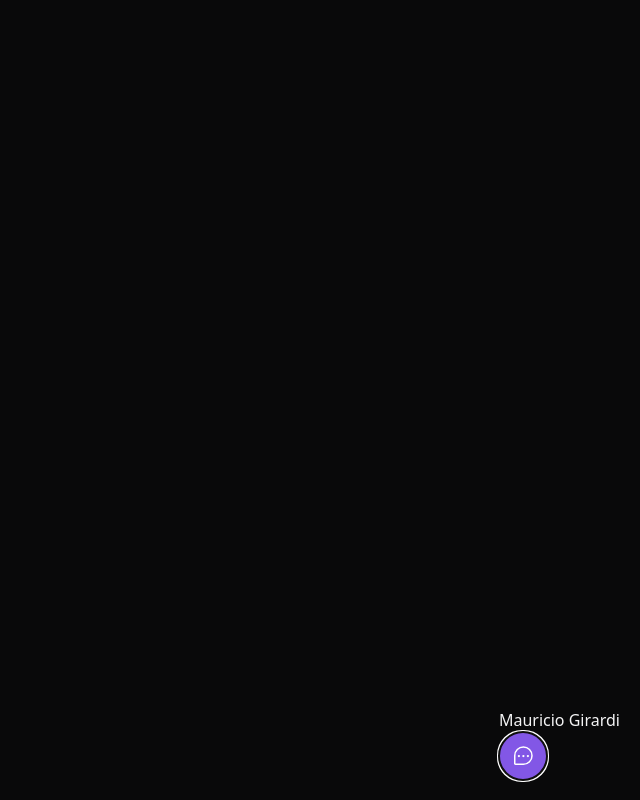
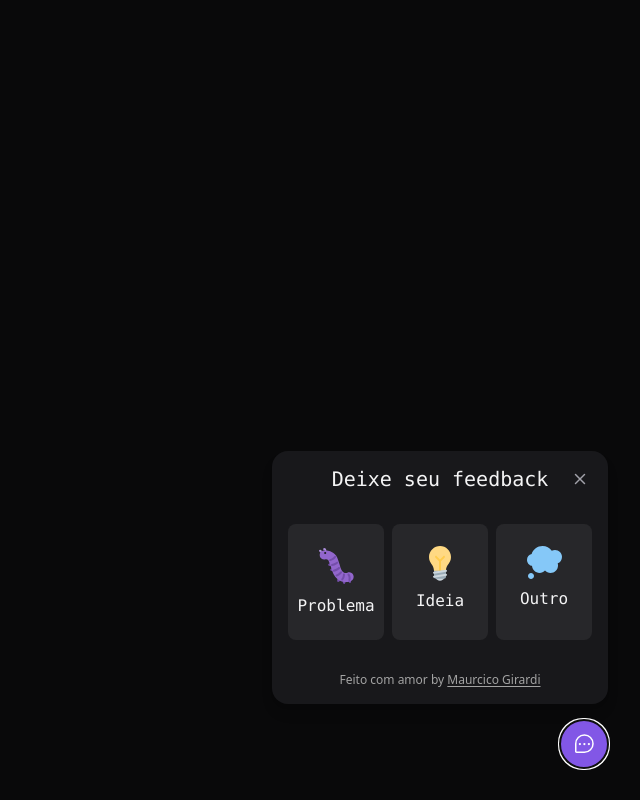
Before and after one commit to mauriciogirardi/feedback-widget, a React (Vite) app in the folder web/: page / in a window 1280 px wide. Both pictures are taken after a click on the button "Feedback". Shown: the whole page, without its empty margins (640-1280 px from the left). Built offline with nearby package versions, Linux system fonts and the light colour scheme; what tailwindcss-scrollbar would draw is missing.

Commit message:
create feedback component

```diff
--- /dev/null
+++ b/web/src/components/CloseButton.tsx
@@ -0,0 +1,13 @@
+import { Popover } from "@headlessui/react";
+import { X } from "phosphor-react";
+
+export const CloseButton = () => {
+  return (
+    <Popover.Button
+      className="top-5 right-5 absolute text-zinc-400 hover:text-zinc-100 transition"
+      title="Fechar formulário de feedback"
+    >
+      <X className="w-4 h-4" weight="bold" />
+    </Popover.Button>
+  );
+};
--- a/web/src/components/Widget.tsx
+++ b/web/src/components/Widget.tsx
@@ -1,10 +1,13 @@
 import { ChatTeardropDots } from "phosphor-react";
 import { Popover } from "@headlessui/react";
+import { WidgetForm } from "./WidgetForm";
 
 export const Widget = () => {
   return (
-    <Popover className="absolute bottom-5 right-5">
-      <Popover.Panel>Mauricio Girardi</Popover.Panel>
+    <Popover className="absolute bottom-5 right-5 md:bottom-8 md:right-8 flex flex-col items-end">
+      <Popover.Panel>
+        <WidgetForm />
+      </Popover.Panel>
 
       <Popover.Button
         className="bg-brand-500 rounded-full px-3 h-12 text-white flex items-center group"
--- /dev/null
+++ b/web/src/components/WidgetForm/FooterForm.tsx
@@ -0,0 +1,14 @@
+export const FooterForm = () => {
+  return (
+    <footer className="text-xs text-neutral-400">
+      Feito com amor by{" "}
+      <a
+        className="underline underline-offset-2 hover:text-purple-300 transition"
+        href="https://www.linkedin.com/in/mauricio-girardi/"
+        target="_blank"
+      >
+        Maurcico Girardi
+      </a>
+    </footer>
+  );
+};
--- /dev/null
+++ b/web/src/components/WidgetForm/HeaderForm.tsx
@@ -0,0 +1,44 @@
+import { ArrowLeft } from "phosphor-react";
+import { CloseButton } from "../CloseButton";
+import { FeedbackTypeProps, feedbackTypes } from "./Steps/FeedbackTypeStep";
+
+type HeaderFormProps = {
+  feedbackType?: FeedbackTypeProps | null;
+  onFeedbackRestartRequest: () => void;
+};
+
+export const HeaderForm = ({
+  feedbackType,
+  onFeedbackRestartRequest,
+}: HeaderFormProps) => {
+  return (
+    <header>
+      {feedbackType && (
+        <button
+          title="Você voltara para os tipos de feedbacks"
+          onClick={onFeedbackRestartRequest}
+          className="top-5 left-5 absolute text-zinc-400 hover:text-zinc-100 transition"
+        >
+          <ArrowLeft weight="bold" className="h-4 w-4" />
+        </button>
+      )}
+
+      <samp className="text-xl leading-6">
+        {!feedbackType && "Deixe seu feedback"}
+
+        {feedbackType && (
+          <div className="flex items-center gap-4">
+            <img
+              className="w-6 h-6"
+              src={feedbackTypes[feedbackType].image.source}
+              alt={feedbackTypes[feedbackType].image.alt}
+            />
+            {feedbackTypes[feedbackType].title}
+          </div>
+        )}
+      </samp>
+
+      <CloseButton />
+    </header>
+  );
+};
--- /dev/null
+++ b/web/src/components/WidgetForm/LayoutForm.tsx
@@ -0,0 +1,13 @@
+import { ReactNode } from "react";
+
+type LayoutFormProps = {
+  children: ReactNode;
+};
+
+export const LayoutForm = ({ children }: LayoutFormProps) => {
+  return (
+    <div className="bg-zinc-900 p-4 relative rounded-2xl mb-4 flex flex-col items-center shadow-lg w-[calc(100vw-2rem)] md:w-auto">
+      {children}
+    </div>
+  );
+};
--- /dev/null
+++ b/web/src/components/WidgetForm/Steps/FeedbackContentStep.tsx
@@ -0,0 +1,10 @@
+export const FeedbackContentStep = () => {
+  return (
+    <form className="my-4 w-full">
+      <textarea
+        className="min-w-[304px] w-full min-h-[112px] text-sm placeholder-zinc-500 border-zinc-600 bg-transparent rounded-md focus:border-brand-500 focus:ring-brand-500 focus:outline-none focus:ring-1 resize-none scrollbar scrollbar-thumb-zinc-800 scrollbar-track-zinc-700 scrollbar-w-2"
+        placeholder="Conte com detalhes o que está acontecendo..."
+      />
+    </form>
+  );
+};
--- /dev/null
+++ b/web/src/components/WidgetForm/Steps/FeedbackSuccessStep.tsx
@@ -0,0 +1,7 @@
+export const FeedbackSuccessStep = () => {
+  return (
+    <div>
+      <h1>Ola</h1>
+    </div>
+  );
+};
--- /dev/null
+++ b/web/src/components/WidgetForm/Steps/FeedbackTypeStep.tsx
@@ -0,0 +1,53 @@
+import bugImageUrl from "../../../assets/svgs/bug.svg";
+import ideaImageUrl from "../../../assets/svgs/idea.svg";
+import thoughtImageUrl from "../../../assets/svgs/cloud.svg";
+
+export type FeedbackTypeProps = keyof typeof feedbackTypes;
+
+type CardsFeedbackTypesProps = {
+  onFeedbackTypeChange: (feedbackType: FeedbackTypeProps | null) => void;
+};
+
+export const feedbackTypes = {
+  BUG: {
+    title: "Problema",
+    image: {
+      source: bugImageUrl,
+      alt: "Imagem de um inseto",
+    },
+  },
+  IDEA: {
+    title: "Ideia",
+    image: {
+      source: ideaImageUrl,
+      alt: "Imagem de uma lâmpada",
+    },
+  },
+  OTHER: {
+    title: "Outro",
+    image: {
+      source: thoughtImageUrl,
+      alt: "Imagem de um nuven de pensamento",
+    },
+  },
+};
+
+export const FeedbackTypeStep = ({
+  onFeedbackTypeChange,
+}: CardsFeedbackTypesProps) => {
+  return (
+    <div className="flex py-8 gap-2 w-full">
+      {Object.entries(feedbackTypes).map(([key, value]) => (
+        <button
+          key={key}
+          type="button"
+          onClick={() => onFeedbackTypeChange(key as FeedbackTypeProps)}
+          className="bg-zinc-800 rounded-lg py-5 w-24 flex-1 flex flex-col items-center gap-2 border-2 focus:border-brand-500 focus:outline-none border-transparent hover:border-brand-500 transition"
+        >
+          <img src={value.image.source} alt={value.image.alt} />
+          <samp>{value.title}</samp>
+        </button>
+      ))}
+    </div>
+  );
+};
--- /dev/null
+++ b/web/src/components/WidgetForm/index.tsx
@@ -0,0 +1,34 @@
+import { useState } from "react";
+
+import { FooterForm } from "./FooterForm";
+import { HeaderForm } from "./HeaderForm";
+import { LayoutForm } from "./LayoutForm";
+import { FeedbackContentStep } from "./Steps/FeedbackContentStep";
+import { FeedbackTypeStep, FeedbackTypeProps } from "./Steps/FeedbackTypeStep";
+
+export const WidgetForm = () => {
+  const [feedbackType, setFeedbackType] = useState<FeedbackTypeProps | null>(
+    null
+  );
+
+  function handleRestartFeedback() {
+    setFeedbackType(null);
+  }
+
+  return (
+    <LayoutForm>
+      <HeaderForm
+        feedbackType={feedbackType}
+        onFeedbackRestartRequest={handleRestartFeedback}
+      />
+
+      {!feedbackType ? (
+        <FeedbackTypeStep onFeedbackTypeChange={setFeedbackType} />
+      ) : (
+        <FeedbackContentStep />
+      )}
+
+      <FooterForm />
+    </LayoutForm>
+  );
+};
```
